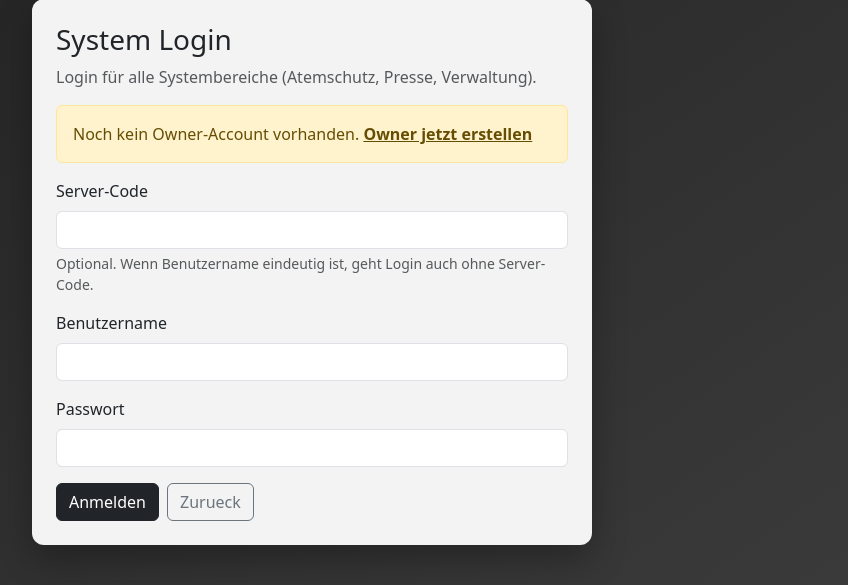
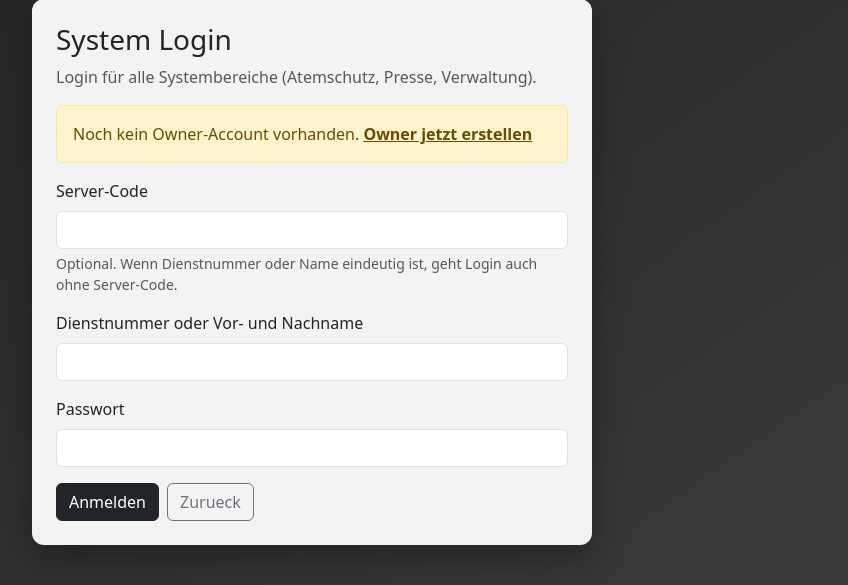
Before and after one commit to joshuariemer2106-boop/Atemschutz-berwachung, a Python web app: template templates/presse_login.html in a window 1280 px wide. Shown: the part 128-713 px from the top of the page, without its empty margins (328-1176 px from the left). Run offline with Jinja, Linux system fonts and the light colour scheme; the template is opened without the code that fills it, so the values that code supplies are empty.

Commit message:
Update login to use dienstnummer or full name

```diff
--- a/templates/presse_login.html
+++ b/templates/presse_login.html
@@ -29,7 +29,7 @@
       <p class="text-muted">Login für alle Systembereiche (Atemschutz, Presse, Verwaltung).</p>
 
       {% if error %}
-      <div class="alert alert-danger">Login fehlgeschlagen. Benutzername oder Passwort falsch.</div>
+      <div class="alert alert-danger">Login fehlgeschlagen. Dienstnummer/Vor- und Nachname oder Passwort falsch.</div>
       {% endif %}
 
       {% with messages = get_flashed_messages(with_categories=true) %}
@@ -52,11 +52,11 @@
         <div class="mb-3">
           <label for="server_code" class="form-label">Server-Code</label>
           <input id="server_code" name="server_code" class="form-control">
-          <div class="form-text">Optional. Wenn Benutzername eindeutig ist, geht Login auch ohne Server-Code.</div>
+          <div class="form-text">Optional. Wenn Dienstnummer oder Name eindeutig ist, geht Login auch ohne Server-Code.</div>
         </div>
         <div class="mb-3">
-          <label for="username" class="form-label">Benutzername</label>
-          <input id="username" name="username" class="form-control" required>
+          <label for="identifier" class="form-label">Dienstnummer oder Vor- und Nachname</label>
+          <input id="identifier" name="identifier" class="form-control" required>
         </div>
         <div class="mb-3">
           <label for="password" class="form-label">Passwort</label>
```
Also changed, not shown: app.py (+10 -7 lines).
